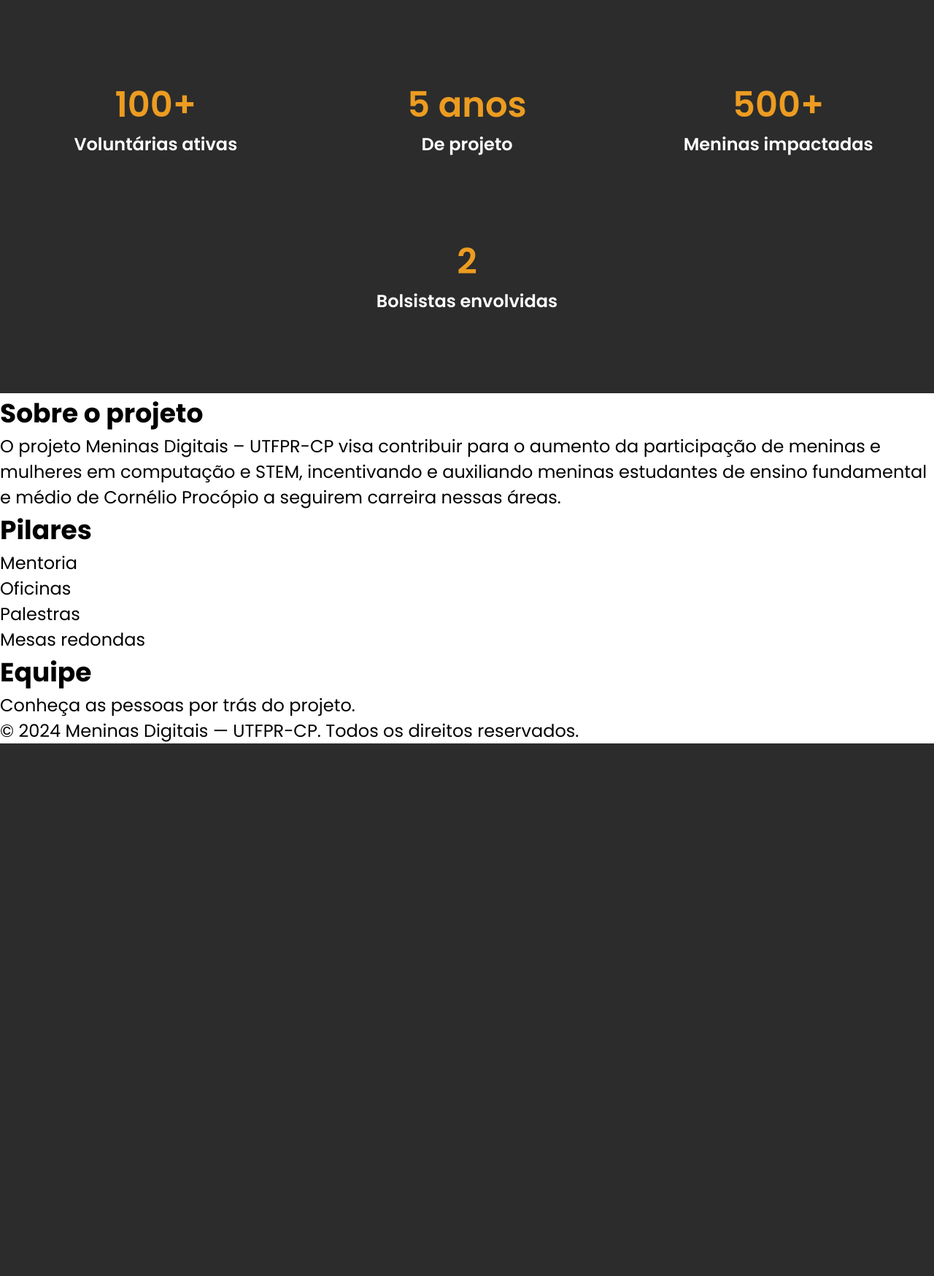
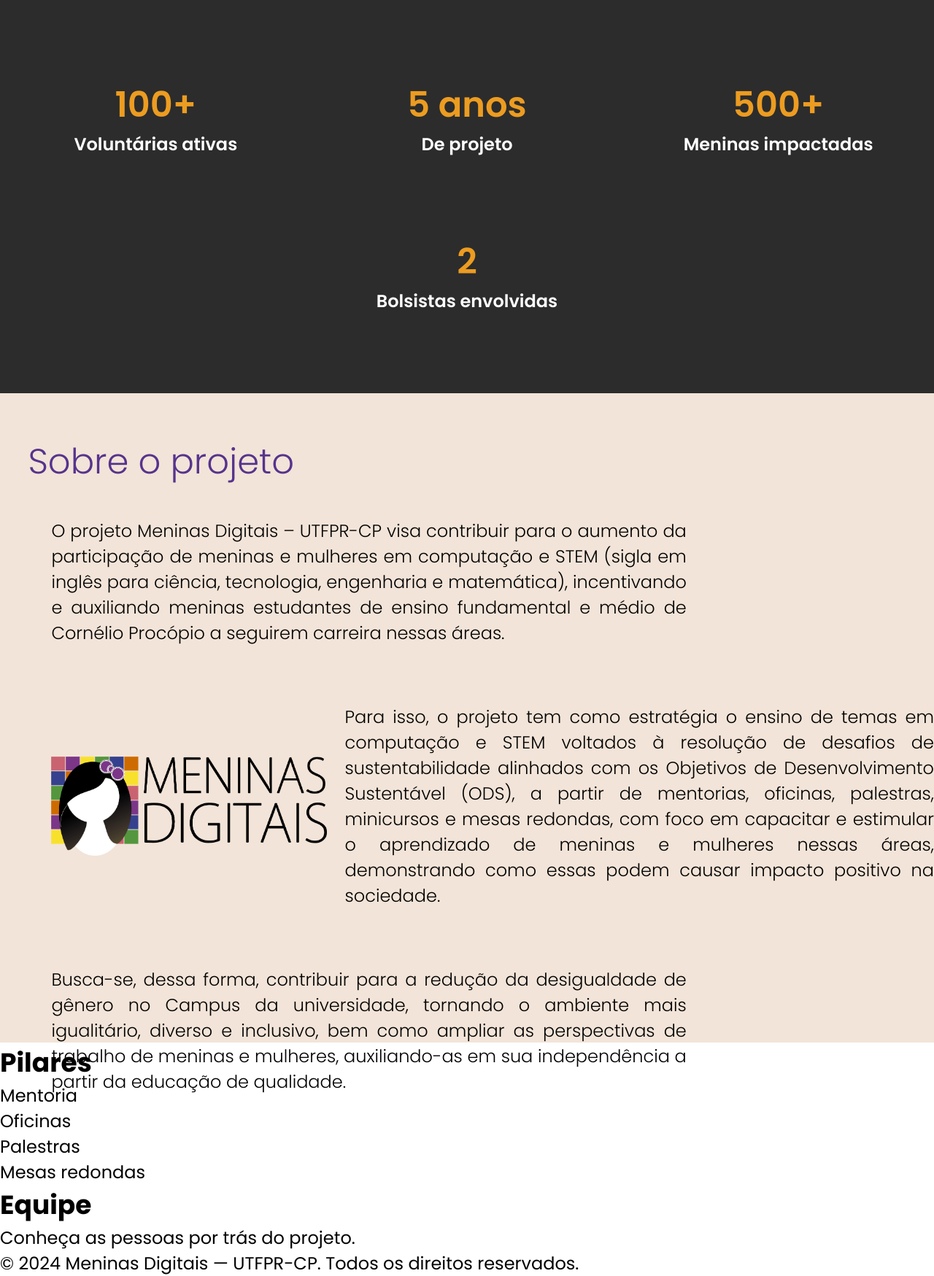
Before and after one commit to vinicius-10/CertificadoraCompetencia3, a Flask app: page / in a window 1280 px wide. Shown: the part 981-2730 px from the top of the page at 73% size. Before the commit the page ends 2000 px from the top, so only its background shows below. Run offline with Flask 3, Linux system fonts and the light colour scheme.

Commit message:
added meninas_digitais.png, minor changes to landing_page.html added css for "sobre o projeto"

```diff
--- a/app/static/css/landing_page.css
+++ b/app/static/css/landing_page.css
@@ -150,3 +150,52 @@ padding-bottom: 150px;
     justify-content: space-evenly;
     padding: 0px;
 }
+
+/*sobre*/
+
+#sobre {
+  background-color: #F2E4D8;
+  height: 890px;
+  display: flex;
+  flex-direction: column;
+  gap: 9%;
+}
+
+#sobre h2 {
+  font-weight: 300;
+  font-size: 2rem;
+  color: #56338D;
+  padding-top: 4.5%;
+  margin-bottom: -3%;
+  padding-left: 3%;
+}
+
+.p-sobre {
+  font-weight: 300;
+  font-size: 1rem;
+  width: 73.5%;
+  color: #000000;
+  padding-left: 5.5%;
+  text-align: justify;
+}
+
+#p-img {
+  font-weight: 300;
+  font-size: 1rem;
+  color: #000000;
+  text-align: justify;
+  width: 72%;
+}
+
+#sobre div {
+  display: flex;
+  flex-direction: row;
+  padding-left: 5.5%;
+  align-items: center;
+  gap: 2%;
+}
+
+#sobre div img {
+  width: 378px;
+  height: 136px;
+}
--- a/app/templates/landing_page.html
+++ b/app/templates/landing_page.html
@@ -60,14 +60,26 @@
             </div>
         </div>
 
-        <section id="sobre">
-            <h2>Sobre o projeto</h2>
-            <p>
-                O projeto Meninas Digitais – UTFPR-CP visa contribuir para o aumento da participação de meninas e
-                mulheres em computação e STEM, incentivando e auxiliando meninas estudantes de ensino fundamental e
-                médio de Cornélio Procópio a seguirem carreira nessas áreas.
-            </p>
-        </section>
+        <div id="sobre">
+                <h2>Sobre o projeto</h2>
+                <p class="p-sobre">
+                    O projeto Meninas Digitais – UTFPR-CP visa contribuir para o aumento da participação de meninas e mulheres em computação e STEM
+                     (sigla em inglês para ciência, tecnologia, engenharia e matemática), incentivando e auxiliando meninas estudantes de ensino fundamental
+                     e médio de Cornélio Procópio a seguirem carreira nessas áreas.
+                </p>
+                <div>
+                    <img src="{{ url_for('static', filename='img/meninas_digitais.png') }}" alt="meninas_digitais">
+                    <p id="p-img">
+                        Para isso, o projeto tem como estratégia o ensino de temas em computação e STEM voltados à resolução de desafios de sustentabilidade
+                         alinhados com os Objetivos de Desenvolvimento Sustentável (ODS), a partir de mentorias, oficinas, palestras, minicursos e mesas redondas,
+                          com foco em capacitar e estimular o aprendizado de meninas e mulheres nessas áreas, demonstrando como essas podem causar impacto positivo na sociedade.
+                        </p>
+                </div>
+                <p class="p-sobre">
+                    Busca-se, dessa forma, contribuir para a redução da desigualdade de gênero no Campus da universidade, tornando o ambiente mais igualitário, diverso e inclusivo,
+                     bem como ampliar as perspectivas de trabalho de meninas e mulheres, auxiliando-as em sua independência a partir da educação de qualidade.
+                    </p>
+        </div>
 
         <section id="pilares">
             <h2>Pilares</h2>
```
Also changed, not shown: app/static/img/meninas_digitais.png (added).
